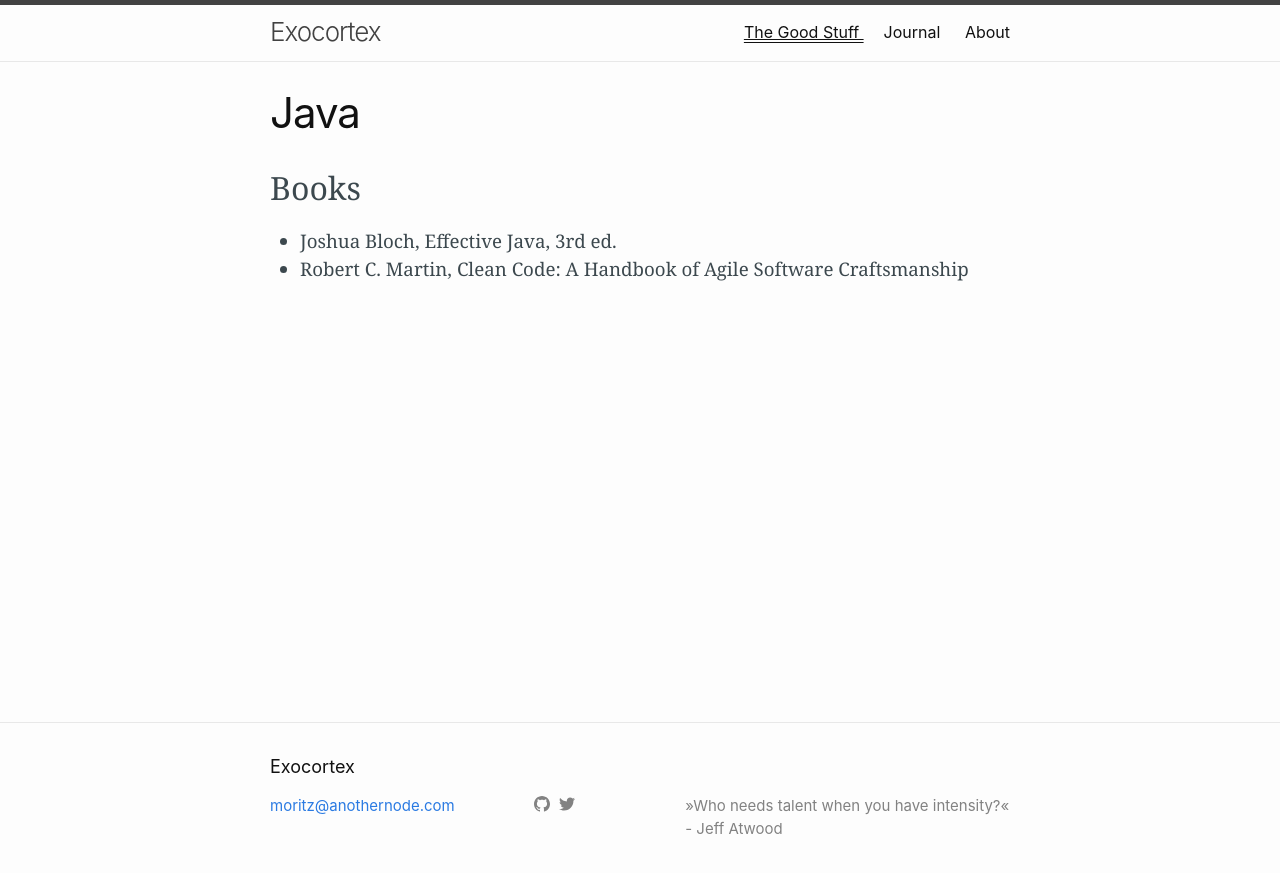
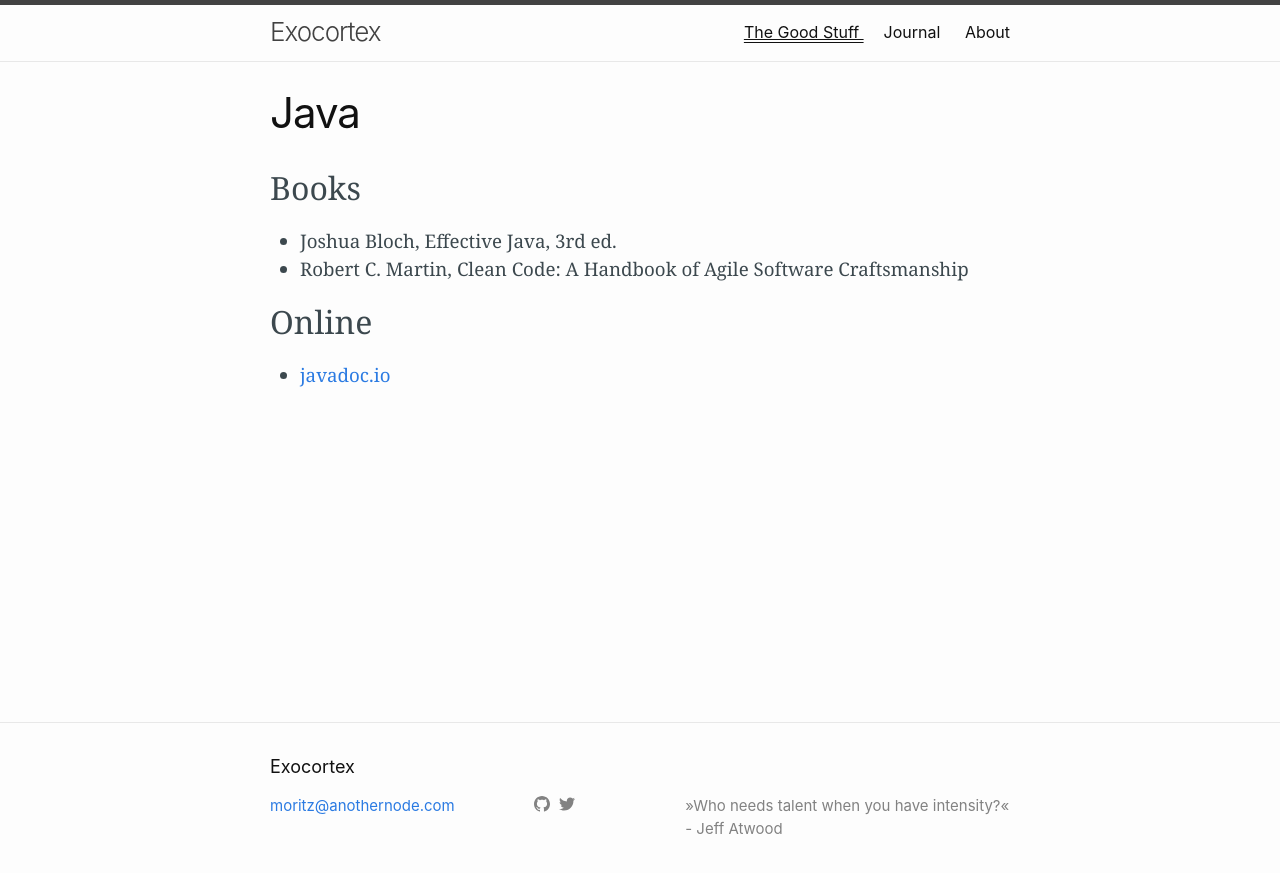
Before and after one commit to anothernode/exocortex-jekyll, a Jekyll site: the page built from the-good-stuff/java.md, in a window 1280 px wide. Shown: the top 873 px of the page. Built offline with Jekyll 4.4.1, drawn with Linux system fonts in a browser that asks for light colours.

Commit message:
Add javadoc.io and Programming page

```diff
--- a/the-good-stuff/java.md
+++ b/the-good-stuff/java.md
@@ -9,3 +9,7 @@ permalink: the-good-stuff/java
 
 - Joshua Bloch, Effective Java, 3rd ed.
 - Robert C. Martin, Clean Code: A Handbook of Agile Software Craftsmanship
+
+## Online
+
+- [javadoc.io](https://javadoc.io)
```
Also changed, not shown: the-good-stuff/programming.md (+1 -1 lines).
